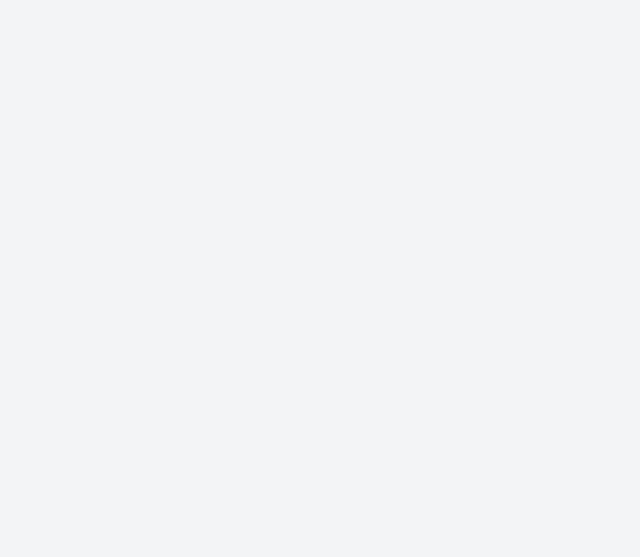
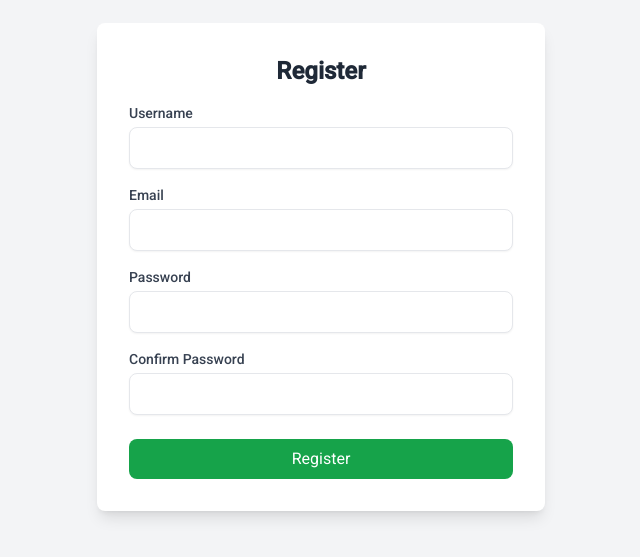
Before and after one commit to ChannVincent/shield_vuejs_app, a Vue app: page /register in a window 1280 px wide. Before the commit this address had no page. Shown: the part 133-690 px from the top of the page, without its empty margins (319-959 px from the left). Built offline with nearby package versions, Linux system fonts and the light colour scheme.

Commit message:
register ui init

```diff
--- a/src/router/index.js
+++ b/src/router/index.js
@@ -1,6 +1,7 @@
 import { createRouter, createWebHistory } from 'vue-router'
 import PostListView from '../views/PostListView.vue'
 import LoginView from '../views/LoginView.vue'
+import RegisterView from '../views/RegisterView.vue'
 
 
 const isAuthenticated = () => {
@@ -22,6 +23,11 @@ const router = createRouter({
       name: 'LoginView',
       component: LoginView
     },
+    {
+      path: '/register',
+      name: 'RegisterView',
+      component: RegisterView
+    },
   ]
 });
 
--- /dev/null
+++ b/src/views/RegisterView.vue
@@ -0,0 +1,102 @@
+<template>
+    <div class="min-h-screen flex items-center justify-center bg-gray-100">
+      <div class="bg-white p-8 rounded-lg shadow-lg w-full max-w-md">
+        <h2 class="text-2xl font-bold mb-4 text-gray-800 text-center">Register</h2>
+        <form @submit.prevent="handleRegister">
+          <div class="mb-4">
+            <label for="username" class="block text-sm font-medium text-gray-700">Username</label>
+            <input
+              id="username"
+              v-model="username"
+              type="text"
+              required
+              class="mt-1 block w-full px-3 py-2 border rounded-lg text-gray-700 shadow-sm focus:ring-blue-500 focus:border-blue-500"
+            />
+          </div>
+          <div class="mb-4">
+            <label for="email" class="block text-sm font-medium text-gray-700">Email</label>
+            <input
+              id="email"
+              v-model="email"
+              type="email"
+              required
+              class="mt-1 block w-full px-3 py-2 border rounded-lg text-gray-700 shadow-sm focus:ring-blue-500 focus:border-blue-500"
+            />
+          </div>
+          <div class="mb-4">
+            <label for="password" class="block text-sm font-medium text-gray-700">Password</label>
+            <input
+              id="password"
+              v-model="password"
+              type="password"
+              required
+              class="mt-1 block w-full px-3 py-2 border rounded-lg text-gray-700 shadow-sm focus:ring-blue-500 focus:border-blue-500"
+            />
+          </div>
+          <div class="mb-6">
+            <label for="confirmPassword" class="block text-sm font-medium text-gray-700">Confirm Password</label>
+            <input
+              id="confirmPassword"
+              v-model="confirmPassword"
+              type="password"
+              required
+              class="mt-1 block w-full px-3 py-2 border rounded-lg text-gray-700 shadow-sm focus:ring-blue-500 focus:border-blue-500"
+            />
+          </div>
+          <button
+            type="submit"
+            :disabled="loading"
+            class="w-full bg-green-600 text-white py-2 px-4 rounded-lg hover:bg-green-700 transition-colors focus:outline-none focus:ring focus:ring-green-500 focus:ring-opacity-50"
+          >
+            <span v-if="loading">Registering...</span>
+            <span v-else>Register</span>
+          </button>
+        </form>
+        <p v-if="error" class="mt-4 text-sm text-center text-red-600">{{ error }}</p>
+        <p v-if="successMessage" class="mt-4 text-sm text-center text-green-600">{{ successMessage }}</p>
+      </div>
+    </div>
+  </template>
+
+  <script setup>
+  import { ref } from 'vue';
+  import axios from 'axios';
+  import { useRouter } from 'vue-router';
+
+  const username = ref('');
+  const email = ref('');
+  const password = ref('');
+  const confirmPassword = ref('');
+  const loading = ref(false);
+  const error = ref('');
+  const successMessage = ref('');
+  const router = useRouter();
+
+  const handleRegister = async () => {
+    if (password.value !== confirmPassword.value) {
+      error.value = 'Passwords do not match.';
+      return;
+    }
+
+    loading.value = true;
+    error.value = '';
+    successMessage.value = '';
+
+    try {
+      const response = await axios.post('http://localhost:8000/auth/register/', {
+        username: username.value,
+        email: email.value,
+        password: password.value,
+      });
+
+      successMessage.value = response.data.message;
+      setTimeout(() => router.push('/login'), 3000); // Redirect to login after 3 seconds
+    } catch (err) {
+      console.error('Registration error:', err);
+      error.value =
+        err.response?.data?.error || 'An error occurred. Please try again.';
+    } finally {
+      loading.value = false;
+    }
+  };
+  </script>
```
